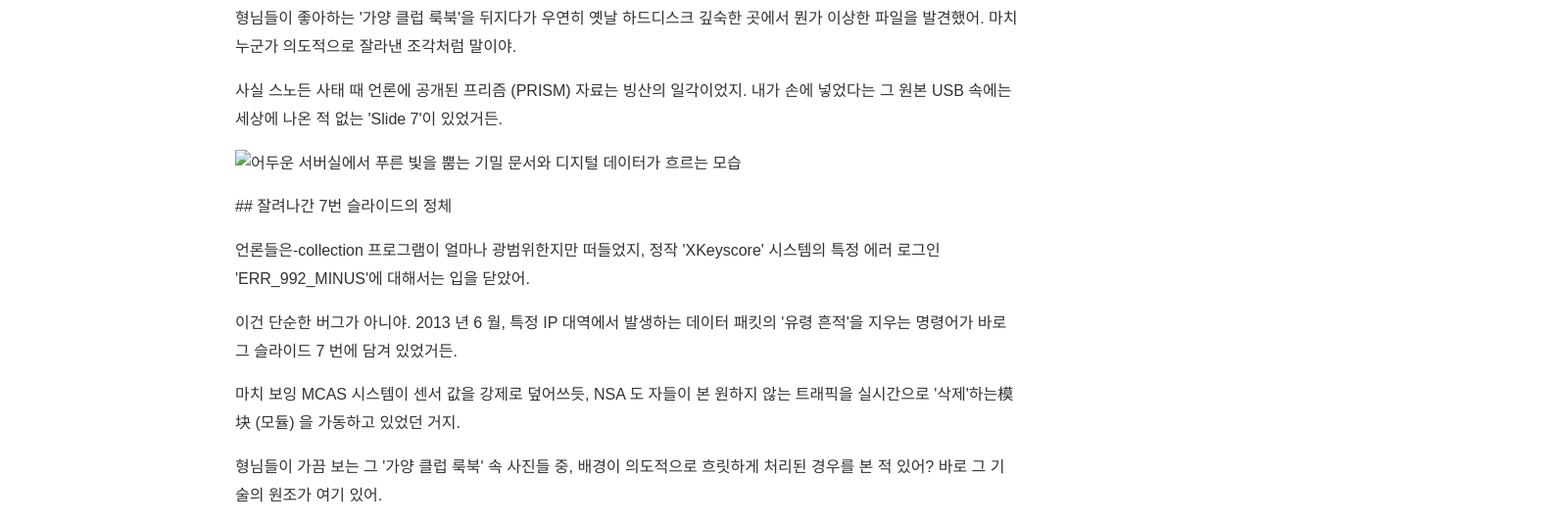
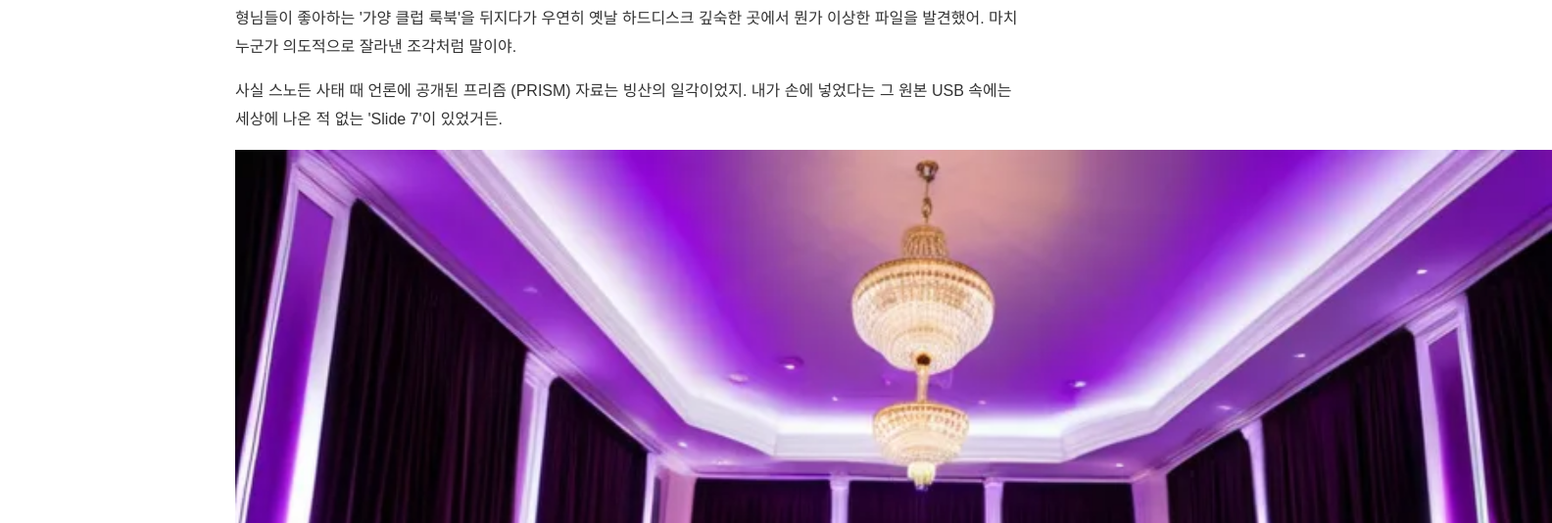
Before and after one commit to cosmos0111-cmyk/bp-t3b04-gy-club-look-1, a plain HTML site: page posts/review-002.html in a window 1280 px wide. Shown: the part 216-750 px from the top of the page at 98% size, 1584 px wide, since content can reach past the window. Drawn offline with Linux system fonts and the light colour scheme.

Commit message:
deploy: garbage-free snapshot 2026-07-26T06:41:13.402Z

```diff
--- a/posts/review-002.html
+++ b/posts/review-002.html
@@ -26,7 +26,7 @@
     <article>
       <p>형님들이 좋아하는 '가양 클럽 룩북'을 뒤지다가 우연히 옛날 하드디스크 깊숙한 곳에서 뭔가 이상한 파일을 발견했어. 마치 누군가 의도적으로 잘라낸 조각처럼 말이야.</p>
 <p>사실 스노든 사태 때 언론에 공개된 프리즘 (PRISM) 자료는 빙산의 일각이었지. 내가 손에 넣었다는 그 원본 USB 속에는 세상에 나온 적 없는 'Slide 7'이 있었거든.</p>
-<p><img src="../assets/interior__hero__t1-test-slug__768x439__d409ef77b373fe23.png" alt="어두운 서버실에서 푸른 빛을 뿜는 기밀 문서와 디지털 데이터가 흐르는 모습" loading="lazy" width="1344" height="768"></p>
+<p><img src="../assets/interior__hero__t1-test-slug__768x439__d409ef77b373fe23.webp" alt="어두운 서버실에서 푸른 빛을 뿜는 기밀 문서와 디지털 데이터가 흐르는 모습" loading="lazy" width="1344" height="768"></p>
 <p>## 잘려나간 7번 슬라이드의 정체</p>
 <p>언론들은-collection 프로그램이 얼마나 광범위한지만 떠들었지, 정작 'XKeyscore' 시스템의 특정 에러 로그인 'ERR_992_MINUS'에 대해서는 입을 닫았어.</p>
 <p>이건 단순한 버그가 아니야. 2013 년 6 월, 특정 IP 대역에서 발생하는 데이터 패킷의 '유령 흔적'을 지우는 명령어가 바로 그 슬라이드 7 번에 담겨 있었거든.</p>
```
Also changed, not shown: assets/interior__hero__t1-test-slug__768x439__d409ef77b373fe23.png (added), assets/interior__hero__t1-test-slug__768x439__d409ef77b373fe23.webp (added), assets/interior__hero__t1-test__1344x768__ae91246b5126fe47.webp (added), 1 other file.
